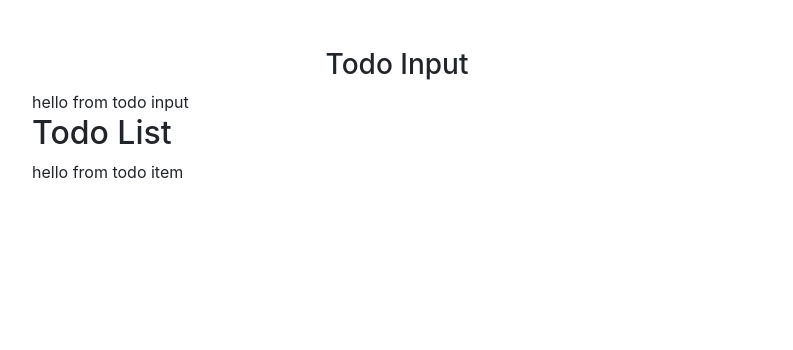
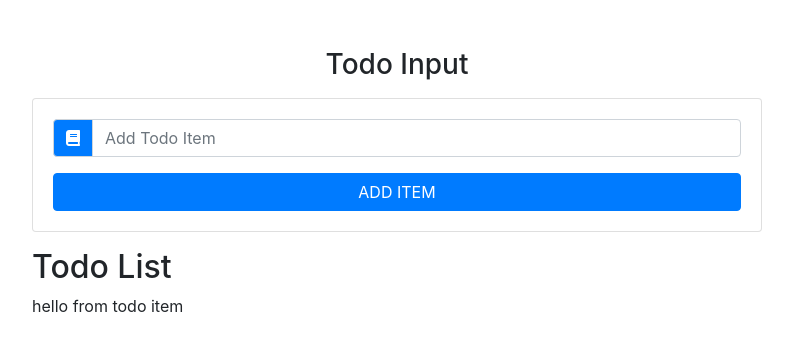
Before and after one commit to sametirkoren/todoList, a React (Create React App) app: page / in a window 1280 px wide. Shown: the top 350 px of the page, without its empty margins (243-1036 px from the left). Built offline with nearby package versions, Linux system fonts and the light colour scheme.

Commit message:
Input component

```diff
--- a/src/App.js
+++ b/src/App.js
@@ -1,6 +1,9 @@
 import React, { Component } from "react";
 import uuid from "uuid";
+
 import "bootstrap/dist/css/bootstrap.min.css";
+import "@fortawesome/fontawesome-free/css/all.min.css";
+
 import TodoInput from "./components/TodoInput";
 import TodoList from "./components/TodoList";
 class App extends Component {
@@ -14,7 +17,7 @@
     editItem: false
   };
 
-  handeleChange = e => {
+  handleChange = e => {
     console.log("handle Change");
   };
   handleSubmit = e => {
@@ -42,7 +45,7 @@
               <h3 className="text-capitalize text-center">Todo Input</h3>
               <TodoInput
                 item={this.state.item}
-                handeleChange={this.handeleChange}
+                handleChange={this.handleChange}
                 handleSubmit={this.handleSubmit}
                 editItem={this.state.editItem}
               />
--- a/src/components/TodoInput.js
+++ b/src/components/TodoInput.js
@@ -1,11 +1,28 @@
-import React, { Component } from 'react'
+import React, { Component } from "react";
 
 export default class TodoInput extends Component {
-    render() {
-        return (
-            <div>
-                hello from todo input
+  render() {
+    const { item, handleChange, handleSubmit, editItem } = this.props;
+    return (
+      <div className="card card-body my-3">
+        <form onSubmit={handleSubmit}>
+          <div className="input-group">
+            <div className="input-group-prepend">
+              <div className="input-group-text bg-primary text-white">
+                <i className="fas fa-book" />
+              </div>
             </div>
-        )
-    }
+            <input
+              type="text"
+              className="form-control text-capitalize"
+              placeholder="add todo item"
+              value={item}
+              onChange={handleChange}
+            />
+          </div>
+          <button type="submit" className="btn btn-block btn-primary mt-3 text-uppercase">Add Item</button>
+        </form>
+      </div>
+    );
+  }
 }
```
